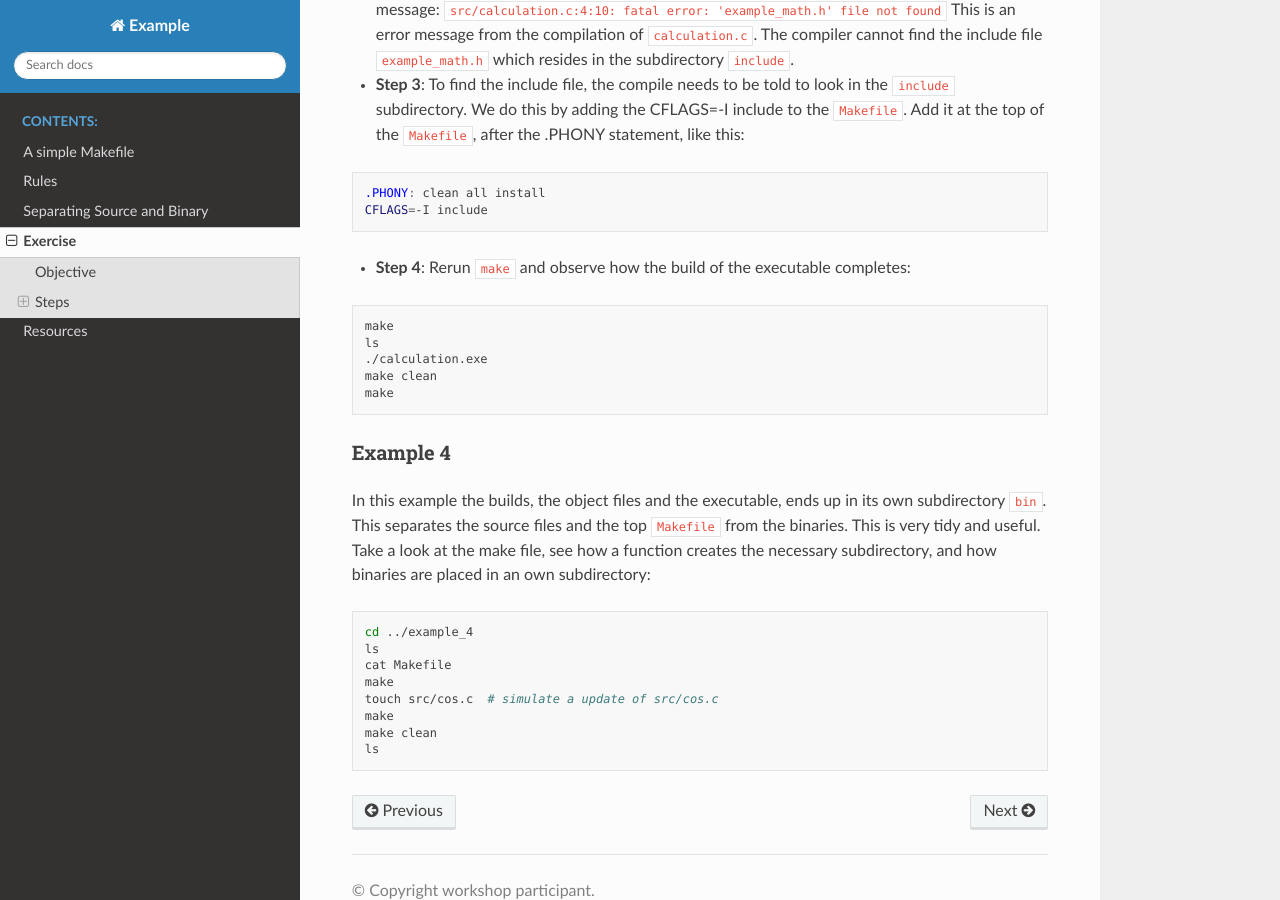
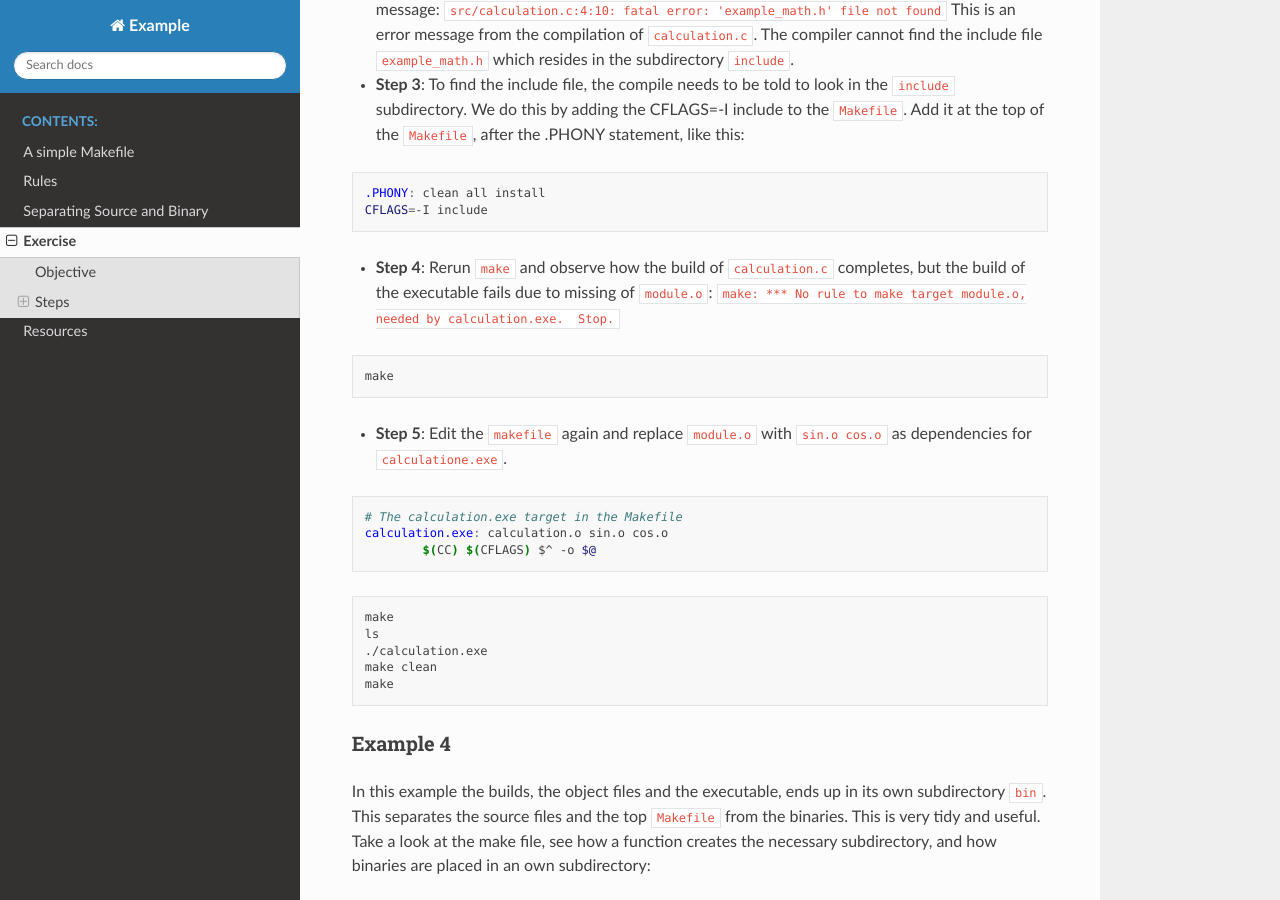
Before and after one commit to coderefinery/make-lesson, a Sphinx documentation site: the page built from doc/exercise.md, in a window 1280 px wide and 900 px high, scrolled down 1856 px. Built offline with Sphinx 7.4.7 and the Read the Docs theme 2.0.0, drawn with Linux system fonts in a browser that asks for light colours.

Commit message:
Correct errors in exercise.md

````diff
--- a/doc/exercise.md
+++ b/doc/exercise.md
@@ -77,7 +77,21 @@ the .PHONY statement, like this:
 .PHONY: clean all install
 CFLAGS=-I include
 ```
-- **Step 4**: Rerun `make` and observe how the build of the executable completes:
+
+- **Step 4**: Rerun `make` and observe how the build of `calculation.c` completes, but the build
+of the executable fails due to missing of `module.o`:
+`make: *** No rule to make target module.o, needed by calculation.exe.  Stop.`
+```sh
+make
+```
+
+- **Step 5**: Edit the `makefile` again and replace `module.o` with `sin.o cos.o` as
+dependencies for `calculatione.exe`.
+```makefile
+# The calculation.exe target in the Makefile
+calculation.exe: calculation.o sin.o cos.o
+	$(CC) $(CFLAGS) $^ -o $@
+```
 ```sh
 make
 ls
````
